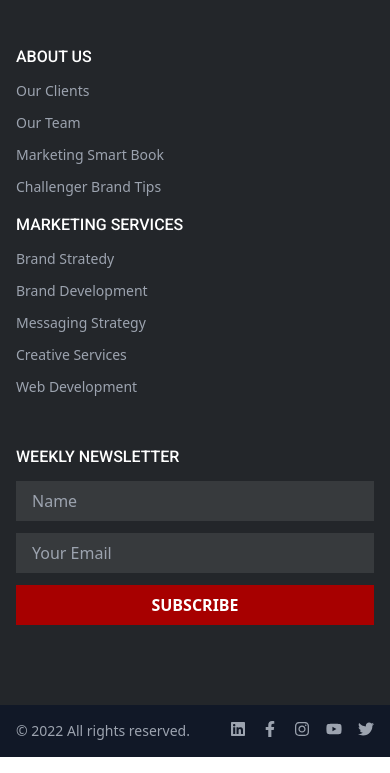
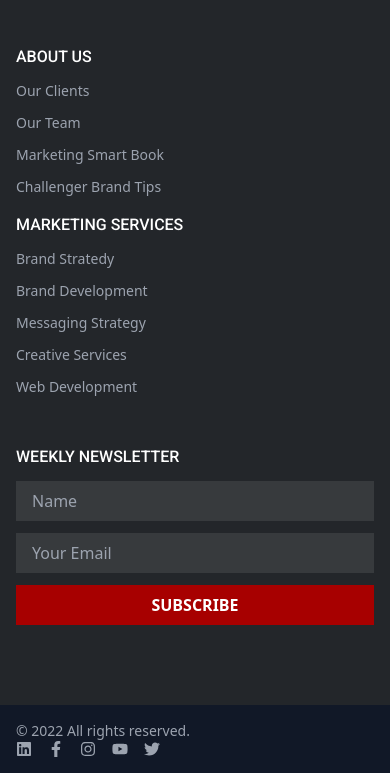
Before and after one commit to bluppco/gumas.com, an Astro site: page / in a window 390 px wide. Shown: the part 8818-9591 px from the top of the page. Built offline with nearby package versions, Linux system fonts and the light colour scheme; Astro itself is replaced by a stand-in of ours.

Commit message:
refactor: responsive footer copyright

```diff
--- a/src/components/common/footer/index.astro
+++ b/src/components/common/footer/index.astro
@@ -94,7 +94,7 @@ import PictureContain from "@/atoms/picture/internal/contain/index.astro"
 </footer>
 <div class="bg-gray-900 py-4">
     <ContainerSmall>
-        <div class="flex justify-between">
+        <div class="flex flex-col lg:flex-row justify-between">
             <ParagraphSmGray>{ copyrighttext }</ParagraphSmGray>
             <SocialLinks/>
         </div>
```
